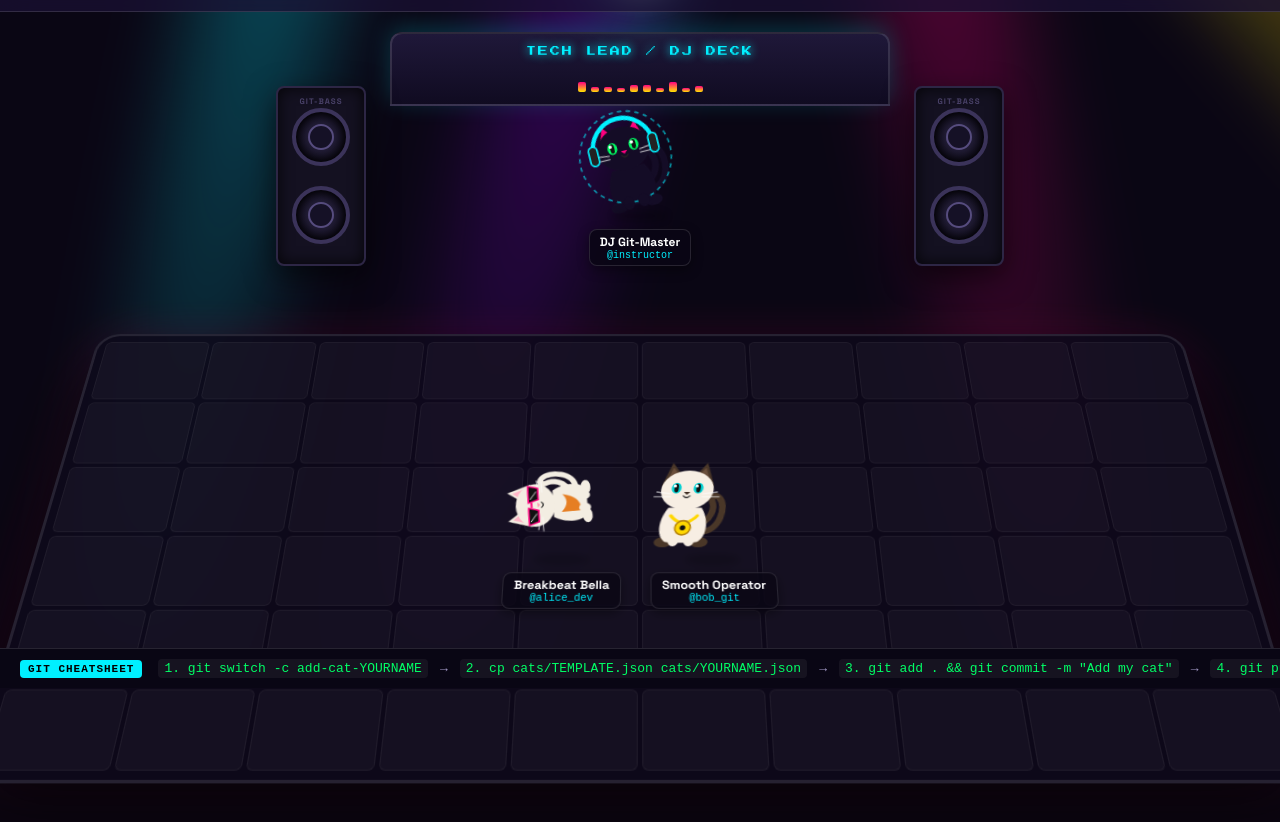
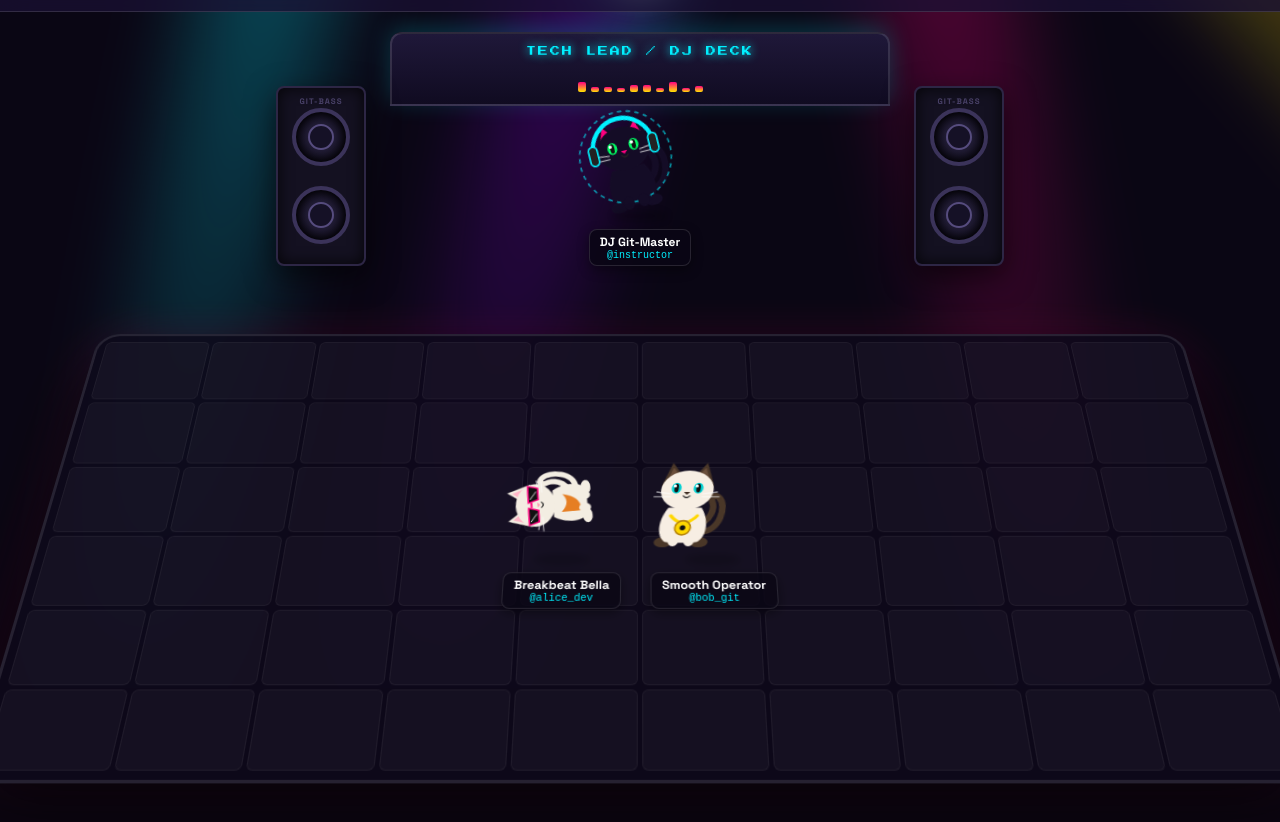
Before and after one commit to Broder-Salsa/GitIntro, a plain HTML site: page index.html in a window 1280 px wide. Shown: the part 112-934 px from the top of the page. Drawn offline with Linux system fonts and the light colour scheme.

Commit message:
style: remove bottom git cheatsheet bar and adjust layout padding

```diff
--- a/index.html
+++ b/index.html
@@ -138,22 +138,6 @@
     </section>
   </main>
 
-  <!-- Bottom Command Cheat Bar -->
-  <footer class="terminal-bar">
-    <div class="terminal-tag">GIT CHEATSHEET</div>
-    <div class="terminal-scroll">
-      <code>1. git switch -c add-cat-YOURNAME</code>
-      <span class="sep">→</span>
-      <code>2. cp cats/TEMPLATE.json cats/YOURNAME.json</code>
-      <span class="sep">→</span>
-      <code>3. git add . && git commit -m "Add my cat"</code>
-      <span class="sep">→</span>
-      <code>4. git push -u origin add-cat-YOURNAME</code>
-      <span class="sep">→</span>
-      <code>5. Open Pull Request on GitHub!</code>
-    </div>
-  </footer>
-
   <!-- Student Instructions Modal / Overlay -->
   <div class="modal-backdrop" id="helpModal" style="display: none;">
     <div class="modal-card">
--- a/style.css
+++ b/style.css
@@ -398,7 +398,7 @@ body.drag-over .dancefloor-perspective {
   flex-direction: column;
   position: relative;
   z-index: 5;
-  padding: 20px 20px 80px 20px;
+  padding: 20px 20px 40px 20px;
   align-items: center;
 }
 
@@ -853,56 +853,6 @@ body.beat-active .sub-cone {
 .speed-hyper .cat-avatar-wrap { animation-duration: calc(var(--bpm-duration) * 0.55) !important; }
 
 /* ==========================================================
-   TERMINAL BAR FOOTER
-   ========================================================== */
-
-.terminal-bar {
-  position: fixed;
-  bottom: 0;
-  left: 0;
-  right: 0;
-  z-index: 30;
-  background: #090614;
-  border-top: 1px solid var(--border-glass);
-  padding: 10px 20px;
-  display: flex;
-  align-items: center;
-  gap: 16px;
-  font-family: monospace;
-  font-size: 13px;
-  overflow-x: auto;
-}
-
-.terminal-tag {
-  background: var(--neon-cyan);
-  color: #000;
-  font-weight: 800;
-  padding: 3px 8px;
-  border-radius: 4px;
-  font-size: 11px;
-  letter-spacing: 1px;
-  white-space: nowrap;
-}
-
-.terminal-scroll {
-  display: flex;
-  align-items: center;
-  gap: 12px;
-  white-space: nowrap;
-}
-
-.terminal-scroll code {
-  color: var(--neon-green);
-  background: rgba(255, 255, 255, 0.05);
-  padding: 2px 6px;
-  border-radius: 4px;
-}
-
-.terminal-scroll .sep {
-  color: var(--text-muted);
-}
-
-/* ==========================================================
    MODAL WINDOWS
    ========================================================== */
 
```
